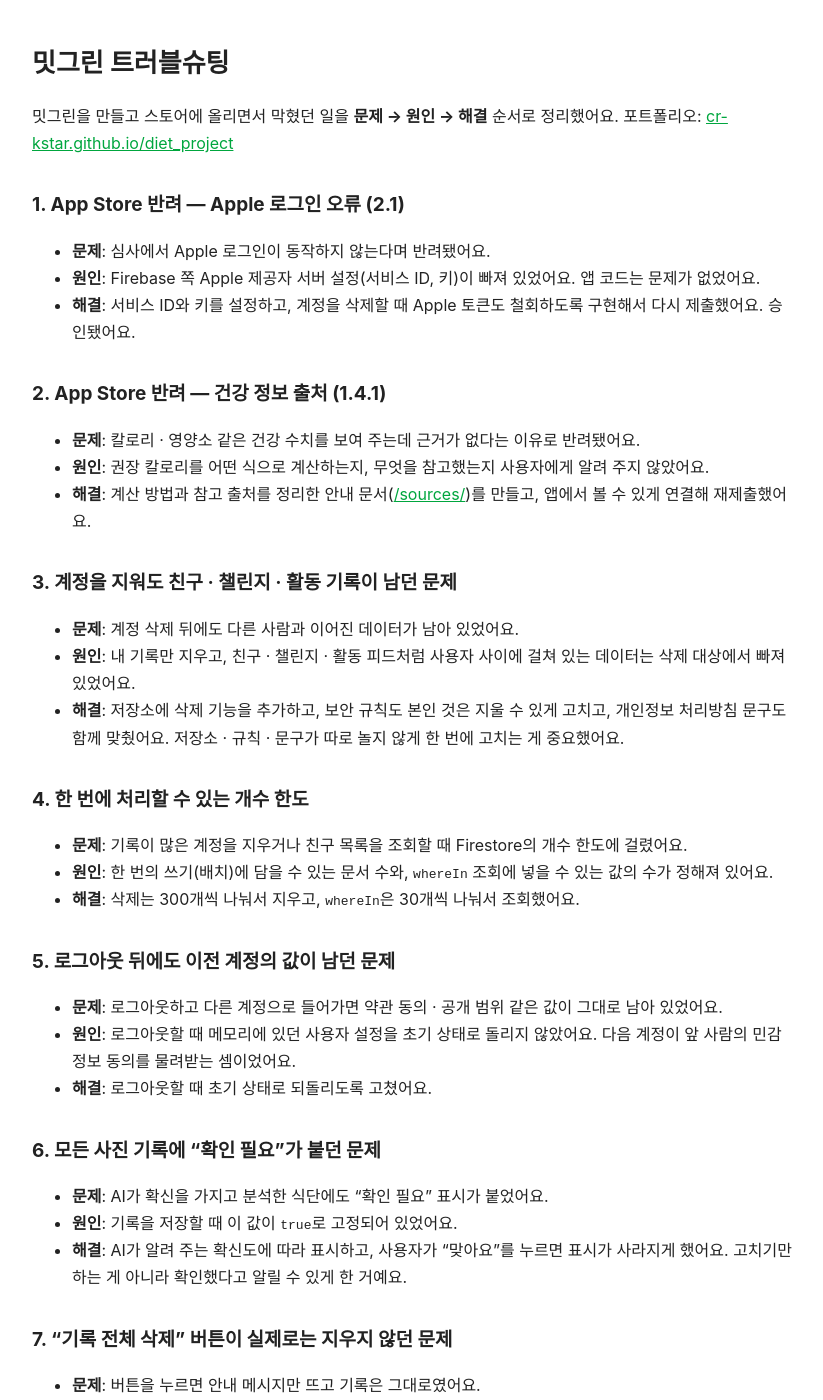
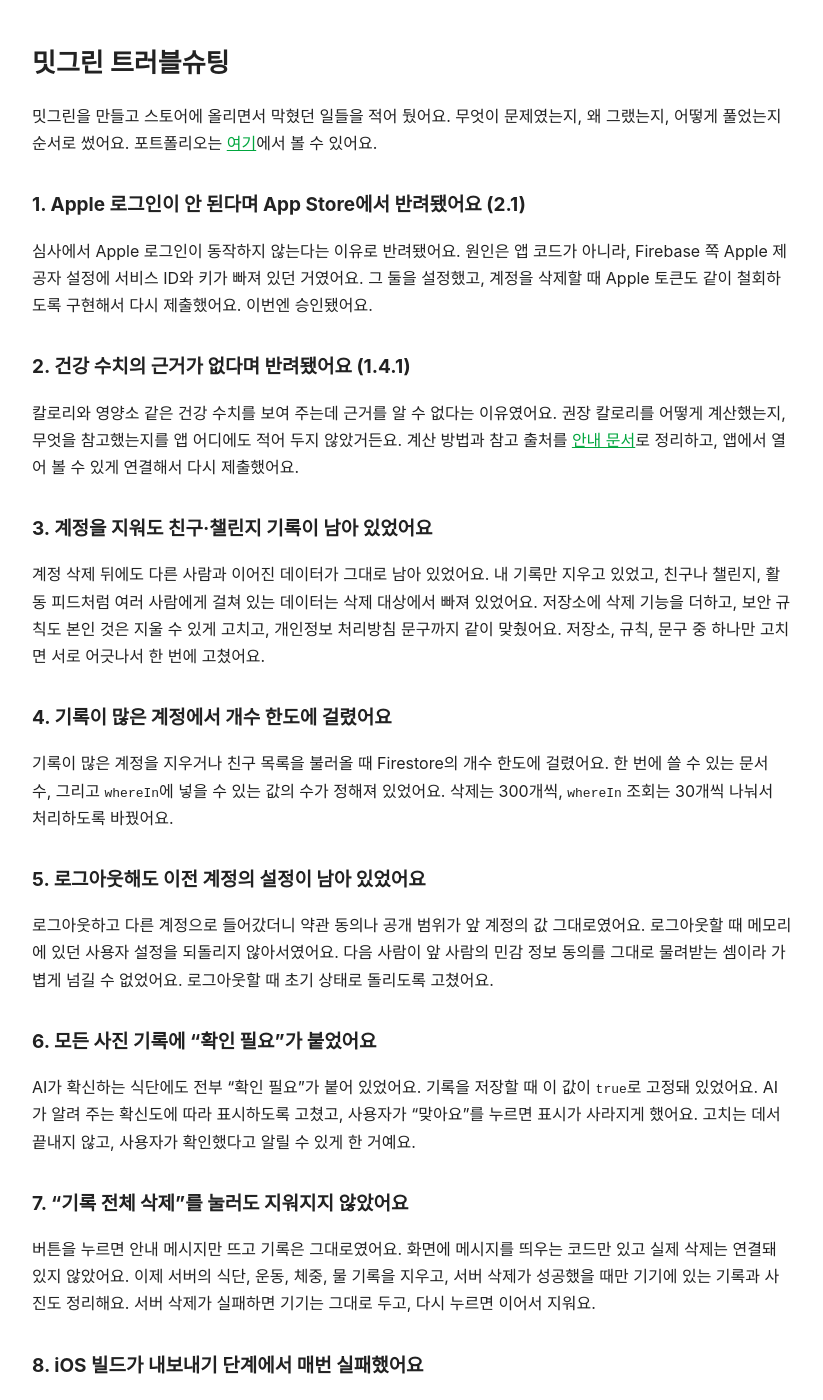
Before and after one commit to CR-KStar/diet_project, a Jekyll site: the page built from docs/troubleshooting.md, in a window 1280 px wide and 1400 px high. Shown: the whole window, without its empty margins (228-1051 px from the left). Built offline with Jekyll 4.4.1, drawn with Linux system fonts in a browser that asks for light colours; our own code applies the rules of GitHub Pages for plain Markdown files; some of the changed text lies outside the part shown.

Commit message:
트러블슈팅 문서: 문장을 사람이 쓴 말투로 정리
Co-Authored-By: Claude Sonnet 5.5 <noreply@anthropic.com>

```diff
--- a/docs/troubleshooting.md
+++ b/docs/troubleshooting.md
@@ -5,64 +5,44 @@ permalink: /troubleshooting/
 
 # 밋그린 트러블슈팅
 
-밋그린을 만들고 스토어에 올리면서 막혔던 일을 **문제 → 원인 → 해결** 순서로 정리했어요. 포트폴리오: [cr-kstar.github.io/diet_project](https://cr-kstar.github.io/diet_project/)
+밋그린을 만들고 스토어에 올리면서 막혔던 일들을 적어 뒀어요. 무엇이 문제였는지, 왜 그랬는지, 어떻게 풀었는지 순서로 썼어요. 포트폴리오는 [여기](https://cr-kstar.github.io/diet_project/)에서 볼 수 있어요.
 
-## 1. App Store 반려 — Apple 로그인 오류 (2.1)
+## 1. Apple 로그인이 안 된다며 App Store에서 반려됐어요 (2.1)
 
-- **문제**: 심사에서 Apple 로그인이 동작하지 않는다며 반려됐어요.
-- **원인**: Firebase 쪽 Apple 제공자 서버 설정(서비스 ID, 키)이 빠져 있었어요. 앱 코드는 문제가 없었어요.
-- **해결**: 서비스 ID와 키를 설정하고, 계정을 삭제할 때 Apple 토큰도 철회하도록 구현해서 다시 제출했어요. 승인됐어요.
+심사에서 Apple 로그인이 동작하지 않는다는 이유로 반려됐어요. 원인은 앱 코드가 아니라, Firebase 쪽 Apple 제공자 설정에 서비스 ID와 키가 빠져 있던 거였어요. 그 둘을 설정했고, 계정을 삭제할 때 Apple 토큰도 같이 철회하도록 구현해서 다시 제출했어요. 이번엔 승인됐어요.
 
-## 2. App Store 반려 — 건강 정보 출처 (1.4.1)
+## 2. 건강 수치의 근거가 없다며 반려됐어요 (1.4.1)
 
-- **문제**: 칼로리 · 영양소 같은 건강 수치를 보여 주는데 근거가 없다는 이유로 반려됐어요.
-- **원인**: 권장 칼로리를 어떤 식으로 계산하는지, 무엇을 참고했는지 사용자에게 알려 주지 않았어요.
-- **해결**: 계산 방법과 참고 출처를 정리한 안내 문서([/sources/](https://cr-kstar.github.io/diet_project/sources/))를 만들고, 앱에서 볼 수 있게 연결해 재제출했어요.
+칼로리와 영양소 같은 건강 수치를 보여 주는데 근거를 알 수 없다는 이유였어요. 권장 칼로리를 어떻게 계산했는지, 무엇을 참고했는지를 앱 어디에도 적어 두지 않았거든요. 계산 방법과 참고 출처를 [안내 문서](https://cr-kstar.github.io/diet_project/sources/)로 정리하고, 앱에서 열어 볼 수 있게 연결해서 다시 제출했어요.
 
-## 3. 계정을 지워도 친구 · 챌린지 · 활동 기록이 남던 문제
+## 3. 계정을 지워도 친구·챌린지 기록이 남아 있었어요
 
-- **문제**: 계정 삭제 뒤에도 다른 사람과 이어진 데이터가 남아 있었어요.
-- **원인**: 내 기록만 지우고, 친구 · 챌린지 · 활동 피드처럼 사용자 사이에 걸쳐 있는 데이터는 삭제 대상에서 빠져 있었어요.
-- **해결**: 저장소에 삭제 기능을 추가하고, 보안 규칙도 본인 것은 지울 수 있게 고치고, 개인정보 처리방침 문구도 함께 맞췄어요. 저장소 · 규칙 · 문구가 따로 놀지 않게 한 번에 고치는 게 중요했어요.
+계정 삭제 뒤에도 다른 사람과 이어진 데이터가 그대로 남아 있었어요. 내 기록만 지우고 있었고, 친구나 챌린지, 활동 피드처럼 여러 사람에게 걸쳐 있는 데이터는 삭제 대상에서 빠져 있었어요. 저장소에 삭제 기능을 더하고, 보안 규칙도 본인 것은 지울 수 있게 고치고, 개인정보 처리방침 문구까지 같이 맞췄어요. 저장소, 규칙, 문구 중 하나만 고치면 서로 어긋나서 한 번에 고쳤어요.
 
-## 4. 한 번에 처리할 수 있는 개수 한도
+## 4. 기록이 많은 계정에서 개수 한도에 걸렸어요
 
-- **문제**: 기록이 많은 계정을 지우거나 친구 목록을 조회할 때 Firestore의 개수 한도에 걸렸어요.
-- **원인**: 한 번의 쓰기(배치)에 담을 수 있는 문서 수와, `whereIn` 조회에 넣을 수 있는 값의 수가 정해져 있어요.
-- **해결**: 삭제는 300개씩 나눠서 지우고, `whereIn`은 30개씩 나눠서 조회했어요.
+기록이 많은 계정을 지우거나 친구 목록을 불러올 때 Firestore의 개수 한도에 걸렸어요. 한 번에 쓸 수 있는 문서 수, 그리고 `whereIn`에 넣을 수 있는 값의 수가 정해져 있었어요. 삭제는 300개씩, `whereIn` 조회는 30개씩 나눠서 처리하도록 바꿨어요.
 
-## 5. 로그아웃 뒤에도 이전 계정의 값이 남던 문제
+## 5. 로그아웃해도 이전 계정의 설정이 남아 있었어요
 
-- **문제**: 로그아웃하고 다른 계정으로 들어가면 약관 동의 · 공개 범위 같은 값이 그대로 남아 있었어요.
-- **원인**: 로그아웃할 때 메모리에 있던 사용자 설정을 초기 상태로 돌리지 않았어요. 다음 계정이 앞 사람의 민감 정보 동의를 물려받는 셈이었어요.
-- **해결**: 로그아웃할 때 초기 상태로 되돌리도록 고쳤어요.
+로그아웃하고 다른 계정으로 들어갔더니 약관 동의나 공개 범위가 앞 계정의 값 그대로였어요. 로그아웃할 때 메모리에 있던 사용자 설정을 되돌리지 않아서였어요. 다음 사람이 앞 사람의 민감 정보 동의를 그대로 물려받는 셈이라 가볍게 넘길 수 없었어요. 로그아웃할 때 초기 상태로 돌리도록 고쳤어요.
 
-## 6. 모든 사진 기록에 "확인 필요"가 붙던 문제
+## 6. 모든 사진 기록에 "확인 필요"가 붙었어요
 
-- **문제**: AI가 확신을 가지고 분석한 식단에도 "확인 필요" 표시가 붙었어요.
-- **원인**: 기록을 저장할 때 이 값이 `true`로 고정되어 있었어요.
-- **해결**: AI가 알려 주는 확신도에 따라 표시하고, 사용자가 "맞아요"를 누르면 표시가 사라지게 했어요. 고치기만 하는 게 아니라 확인했다고 알릴 수 있게 한 거예요.
+AI가 확신하는 식단에도 전부 "확인 필요"가 붙어 있었어요. 기록을 저장할 때 이 값이 `true`로 고정돼 있었어요. AI가 알려 주는 확신도에 따라 표시하도록 고쳤고, 사용자가 "맞아요"를 누르면 표시가 사라지게 했어요. 고치는 데서 끝내지 않고, 사용자가 확인했다고 알릴 수 있게 한 거예요.
 
-## 7. "기록 전체 삭제" 버튼이 실제로는 지우지 않던 문제
+## 7. "기록 전체 삭제"를 눌러도 지워지지 않았어요
 
-- **문제**: 버튼을 누르면 안내 메시지만 뜨고 기록은 그대로였어요.
-- **원인**: 화면에 메시지를 띄우는 코드만 있고, 실제 삭제는 연결되어 있지 않았어요.
-- **해결**: 서버의 식단 · 운동 · 체중 · 물 기록을 지우고, 서버 삭제가 성공했을 때만 기기에 있는 기록과 사진도 정리하게 했어요. 서버 삭제가 실패하면 기기 쪽은 그대로 두고, 다시 누르면 이어서 지워요.
+버튼을 누르면 안내 메시지만 뜨고 기록은 그대로였어요. 화면에 메시지를 띄우는 코드만 있고 실제 삭제는 연결돼 있지 않았어요. 이제 서버의 식단, 운동, 체중, 물 기록을 지우고, 서버 삭제가 성공했을 때만 기기에 있는 기록과 사진도 정리해요. 서버 삭제가 실패하면 기기는 그대로 두고, 다시 누르면 이어서 지워요.
 
-## 8. iOS 빌드를 내보낼 때마다 실패하던 문제
+## 8. iOS 빌드가 내보내기 단계에서 매번 실패했어요
 
-- **문제**: `flutter build ipa`가 마지막 내보내기 단계에서 매번 실패했어요.
-- **원인**: Sign in with Apple이 들어간 프로비저닝 프로파일을 자동 내보내기가 고르지 못했어요.
-- **해결**: 아카이브는 Flutter로 만들고, 내보내기는 `xcodebuild -exportArchive`와 프로파일을 지정한 `ExportOptions.plist`로 직접 했어요.
+`flutter build ipa`가 마지막 내보내기에서 계속 실패했어요. Sign in with Apple이 들어간 프로비저닝 프로파일을 자동 내보내기가 고르지 못해서였어요. 아카이브는 Flutter로 만들고, 내보내기는 프로파일을 지정한 `ExportOptions.plist`와 `xcodebuild -exportArchive`로 직접 하는 방식으로 바꿨어요.
 
-## 9. 새 빌드를 올려도 App Store에서 받아 주지 않던 문제
+## 9. 빌드를 새로 올려도 App Store가 받아 주지 않았어요
 
-- **문제**: 빌드 번호만 올려서 다시 올렸더니 이미 닫힌 버전이라며 거절됐어요.
-- **원인**: 1.0.0이 심사에 들어간 뒤에는 같은 버전 번호로 새 빌드를 올릴 수 없어요.
-- **해결**: 버전 자체를 올려서(1.0.1) 다시 제출했어요. 빌드 번호는 스토어마다 따로 올라가야 한다는 것도 이때 정리했어요.
+빌드 번호만 올려서 다시 올렸더니, 이미 닫힌 버전이라며 거절됐어요. 1.0.0이 심사에 들어간 뒤에는 같은 버전 번호로 새 빌드를 올릴 수 없었어요. 버전 자체를 1.0.1로 올려서 다시 제출했어요. 빌드 번호는 스토어마다 따로 올려야 한다는 것도 이때 정리했어요.
 
-## 10. 웹 앱에서 Google 로그인이 안 되던 문제
+## 10. 웹 앱에서 Google 로그인이 안 됐어요
 
-- **문제**: 웹 앱을 배포했는데 Google 로그인이 되지 않았어요.
-- **원인**: 새로 만든 웹 앱 주소가 Firebase 인증의 승인된 도메인에 없었어요.
-- **해결**: 승인된 도메인에 주소를 추가하자 로그인됐어요. 웹에서는 팝업 방식으로 로그인해요.
+웹 앱을 배포했는데 Google 로그인이 되지 않았어요. 새로 만든 웹 앱 주소가 Firebase 인증의 승인된 도메인에 없었어요. 승인된 도메인에 주소를 추가하자 로그인이 됐어요. 웹에서는 팝업 방식으로 로그인해요.
```
